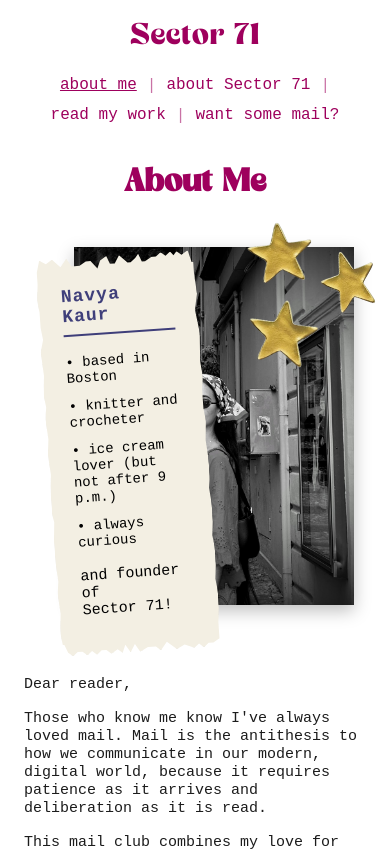
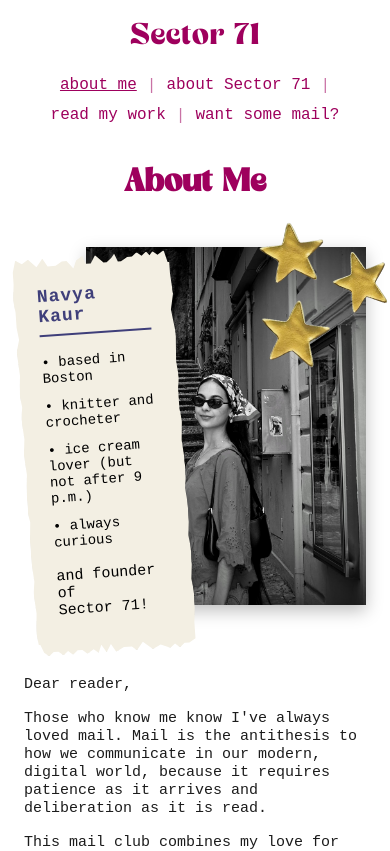
Before and after one commit to julezjw/sector71, a React (Vite) app: page /about-me in a window 390 px wide. Shown: the top 851 px of the page. Built offline with nearby package versions, Linux system fonts and the light colour scheme; a web font is replaced by a local one.

Commit message:
make site responsive for mobile

```diff
--- a/src/index.css
+++ b/src/index.css
@@ -394,15 +394,14 @@ button {
   .about-photo {
     order: 1;
     align-self: flex-end;
-    margin-right: 12px;
+    margin-right: 0;
   }
 
   .note {
     order: 2;
     align-self: flex-start;
-    margin: -350px 0 0 24px;
+    margin: -350px 0 0 0;
     z-index: 5;
-    width: 200px;
   }
 
   .about-body {
```
